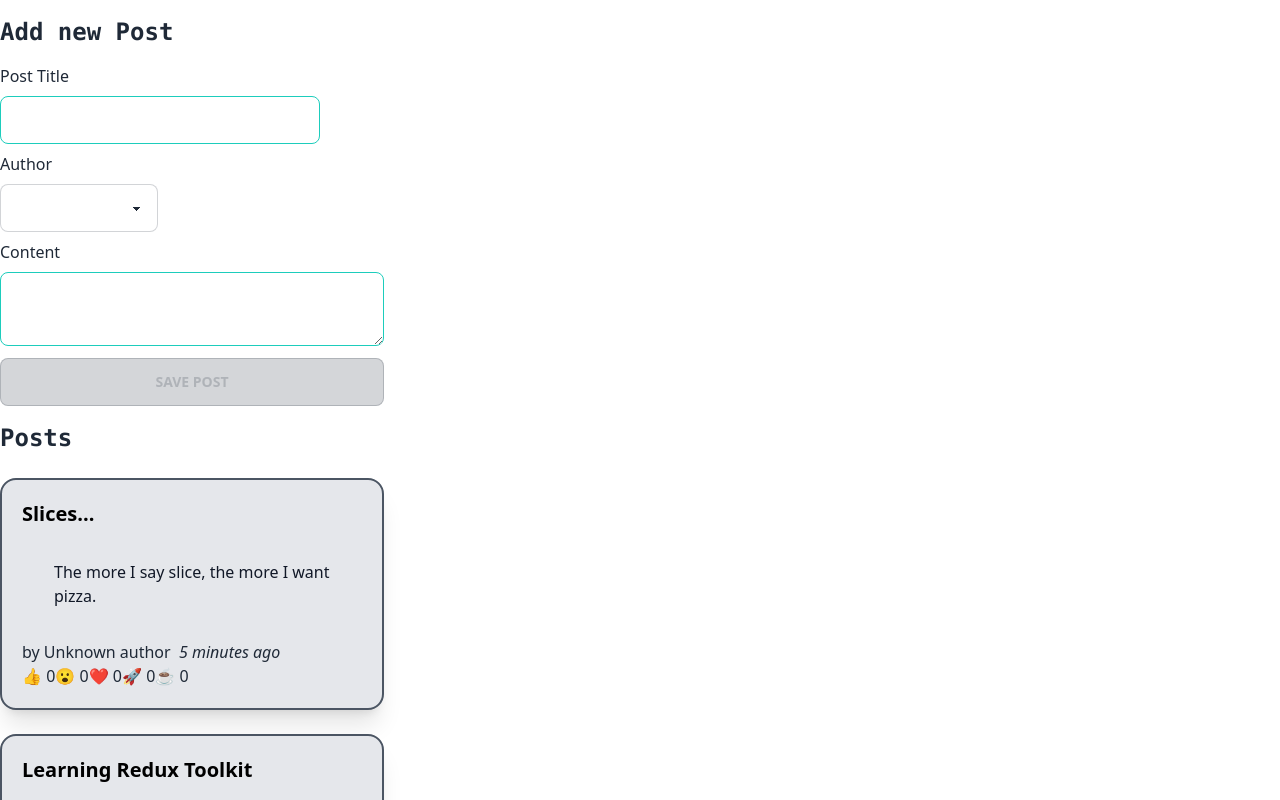
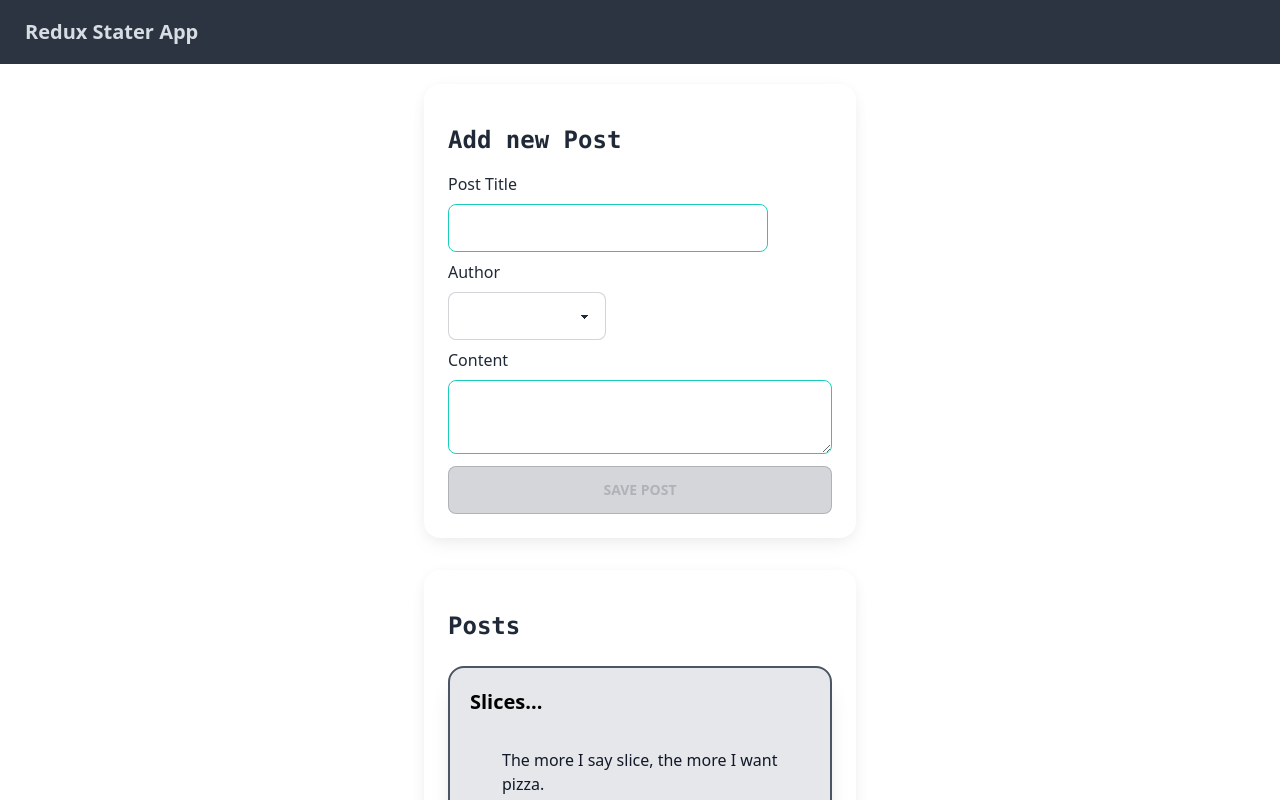
Before and after one commit to itscharukadeshan/Reduxt-intro, a React (Vite) app: page / in a window 1280 px wide. Shown: the top 800 px of the page. Built offline with nearby package versions, Linux system fonts and the light colour scheme.

Commit message:
update the stylings

```diff
--- a/src/App.jsx
+++ b/src/App.jsx
@@ -1,11 +1,17 @@
 /** @format */
+
 import PostList from "./features/posts/PostList";
 import AddPostForm from "./features/posts/AddPostForm";
+import NavBar from "./features/posts/NavBar";
+
 function App() {
   return (
-    <main className='App'>
-      <AddPostForm />
-      <PostList />
+    <main>
+      <NavBar className='w-full' />
+      <div className='flex flex-col gap-4 my-5 justify-center items-center'>
+        <AddPostForm />
+        <PostList />
+      </div>
     </main>
   );
 }
--- a/src/features/posts/AddPostForm.jsx
+++ b/src/features/posts/AddPostForm.jsx
@@ -33,7 +33,7 @@ function AddPostForm() {
   ));
 
   return (
-    <>
+    <div className='block max-w-md rounded-2xl bg-white p-6 shadow-[0_2px_15px_-3px_rgba(0,0,0,0.07),0_10px_20px_-2px_rgba(0,0,0,0.04)] dark:bg-neutral-900'>
       <h2 className=' card text-2xl font-mono font-bold my-4'>Add new Post</h2>
       <form>
         <label
@@ -87,7 +87,7 @@ function AddPostForm() {
           </button>
         </div>
       </form>
-    </>
+    </div>
   );
 }
 
--- /dev/null
+++ b/src/features/posts/NavBar.jsx
@@ -0,0 +1,15 @@
+/** @format */
+
+import React from "react";
+
+function NavBar() {
+  return (
+    <>
+      <div className='navbar bg-neutral text-neutral-content'>
+        <a className='btn btn-ghost normal-case text-xl'>Redux Stater App</a>
+      </div>
+    </>
+  );
+}
+
+export default NavBar;
--- a/src/features/posts/PostList.jsx
+++ b/src/features/posts/PostList.jsx
@@ -30,10 +30,10 @@ function PostList() {
     </article>
   ));
   return (
-    <>
+    <div className='block max-w-md rounded-2xl my-4 bg-white p-6 shadow-[0_2px_15px_-3px_rgba(0,0,0,0.07),0_10px_20px_-2px_rgba(0,0,0,0.04)] dark:bg-neutral-900'>
       <h2 className=' text-2xl font-mono font-bold my-4'>Posts</h2>
       {renderedPost}
-    </>
+    </div>
   );
 }
 
```
